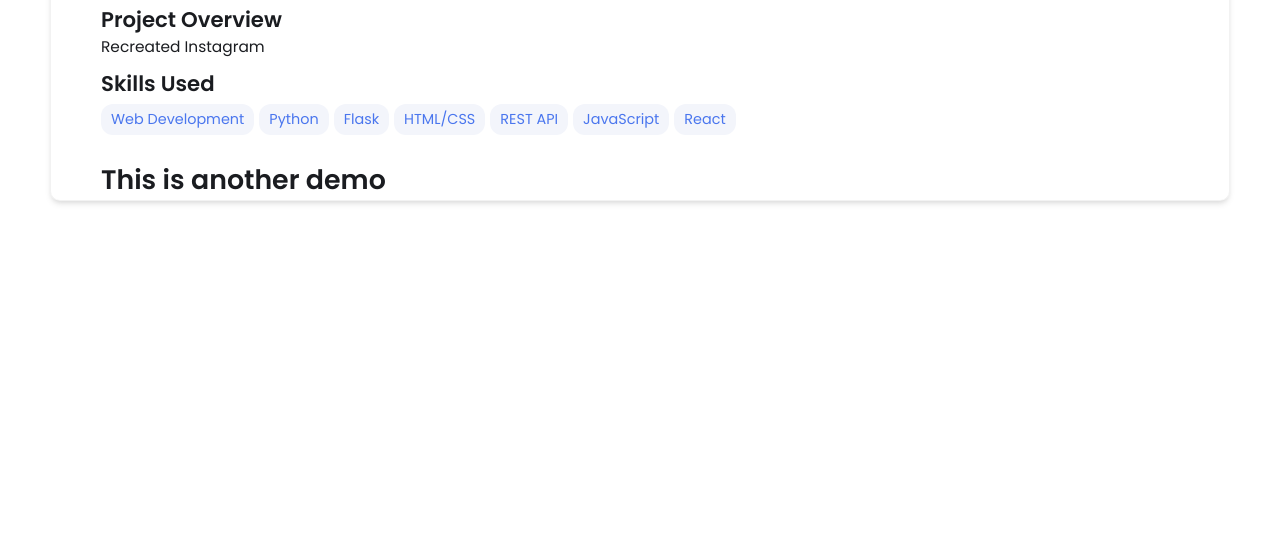
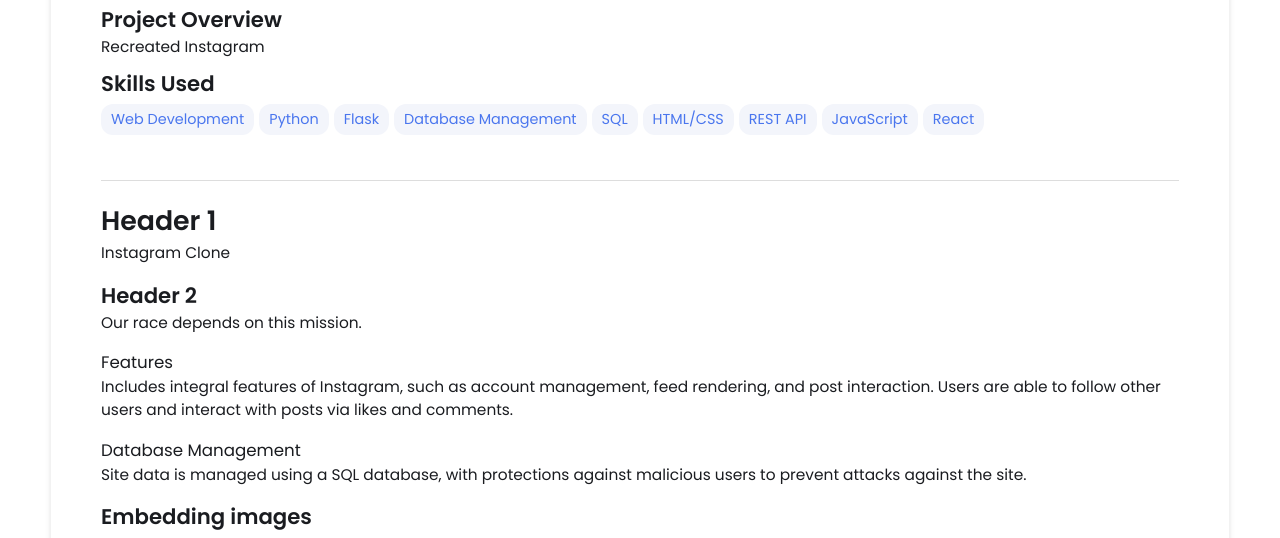
Before and after one commit to megan-chow/megan-chow.github.io, a Jekyll site: the page built from _projects/instagram/index.md, in a window 1280 px wide and 1400 px high, scrolled down 553 px. Shown: the top 538 px of the window. Built offline with Jekyll 4.4.1, drawn with Linux system fonts in a browser that asks for light colours; before the commit the page ends 900 px from its top, so only the background shows below that; some of the changed text lies outside the part shown; grey boxes are pictures that could not be loaded.

Commit message:
updated projects

````diff
--- a/_projects/instagram/index.md
+++ b/_projects/instagram/index.md
@@ -6,6 +6,8 @@ skills:
   - Web Development
   - Python
   - Flask
+  - Database Management
+  - SQL
   - HTML/CSS
   - REST API
   - JavaScript
@@ -14,4 +16,100 @@ skills:
 main-image: /sonos.png
 ---
 
-# This is another demo
+---
+# Header 1
+Instagram Clone
+## Header 2
+Our race depends on this mission.
+### Features
+Includes integral features of Instagram, such as account management, feed rendering, and post interaction. Users are able to follow other users and interact with posts via likes and comments.
+### Database Management
+Site data is managed using a SQL database, with protections against malicious users to prevent attacks against the site.
+
+
+## Embedding images
+### External images
+{% include image-gallery.html images="https://live.staticflickr.com/65535/52821641477_d397e56bc4_k.jpg, https://live.staticflickr.com/65535/52822650673_f074b20d90_k.jpg" height="400"%}
+<span style="font-size: 10px">"Starship Test Flight Mission" from https://www.flickr.com/photos/spacex/52821641477/</span>
+You can put in multiple entries. All images will be at a fixed height in the same row. With smaller window, they will switch to columns.
+
+### Embeed images
+{% include image-gallery.html images="moovingup1.jpg" height="400" %}
+place the images in project folder/images then update the file path.
+
+
+## Embedding youtube video
+The second video has the autoplay on. copy and paste the 11-digit id found in the url link. <br>
+*Example* : https://www.youtube.com/watch?v={**MhVw-MHGv4s**}&ab_channel=engineerguy
+{% include youtube-video.html id="MhVw-MHGv4s" autoplay= "false"%}
+{% include youtube-video.html id="XGC31lmdS6s" autoplay = "true" %}
+
+you can also set up custom size by specifying the width (the aspect ratio has been set to 16/9). The default size is 560 pixels x 315 pixels.
+
+The width of the video below. Regardless of initial width, all the videos is responsive and will fit within the smaller screen.
+{% include youtube-video.html id="tGCdLEQzde0" autoplay = "false" width= "900px" %}
+
+<br>
+
+## Adding a hozontal line
+---
+
+## Starting a new line
+leave two spaces "  " at the end or enter <br>
+
+## Adding bold text
+this is how you input **bold text**
+
+## Adding italic text
+Italicized text is the *cat's meow*.
+
+## Adding ordered list
+1. First item
+2. Second item
+3. Third item
+4. Fourth item
+
+## Adding unordered list
+- First item
+- Second item
+- Third item
+- Fourth item
+
+## Adding code block
+```ruby
+def hello_world
+  puts "Hello, World!"
+end
+```
+
+```python
+def start()
+  print("time to start!")
+```
+
+```javascript
+let x = 1;
+if (x === 1) {
+  let x = 2;
+  console.log(x);
+}
+console.log(x);
+
+```
+
+## Adding external links
+[Wikipedia](https://en.wikipedia.org)
+
+
+## Adding block quote
+> A blockquote would look great if you need to highlight something
+
+
+## Adding table
+
+| Header 1 | Header 2 |
+|----------|----------|
+| Row 1, Col 1 | Row 1, Col 2 |
+| Row 2, Col 1 | Row 2, Col 2 |
+
+make sure to leave aline betwen the table and the header
````
Also changed, not shown: _projects/mooving-up/index.md (+1 -0 lines).
